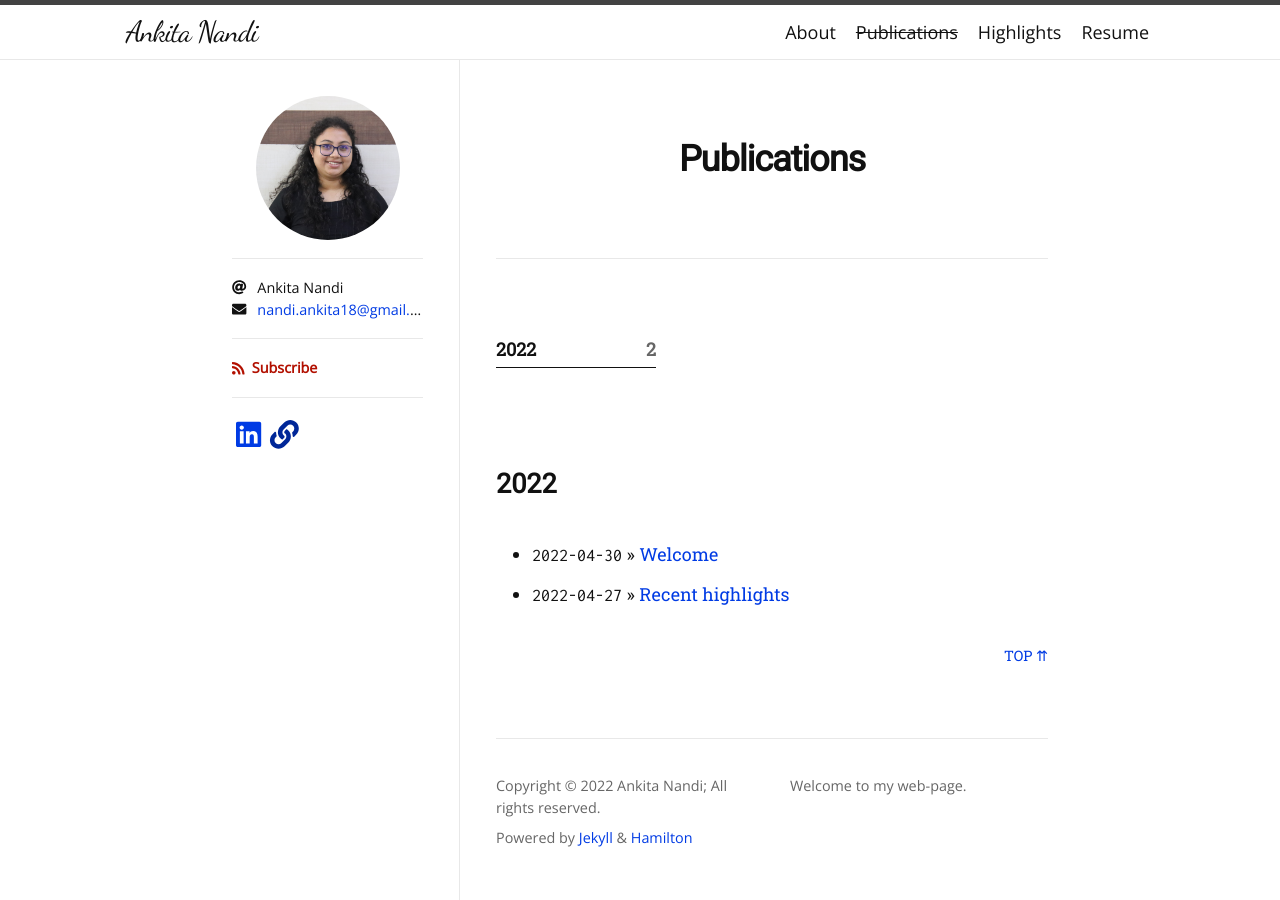
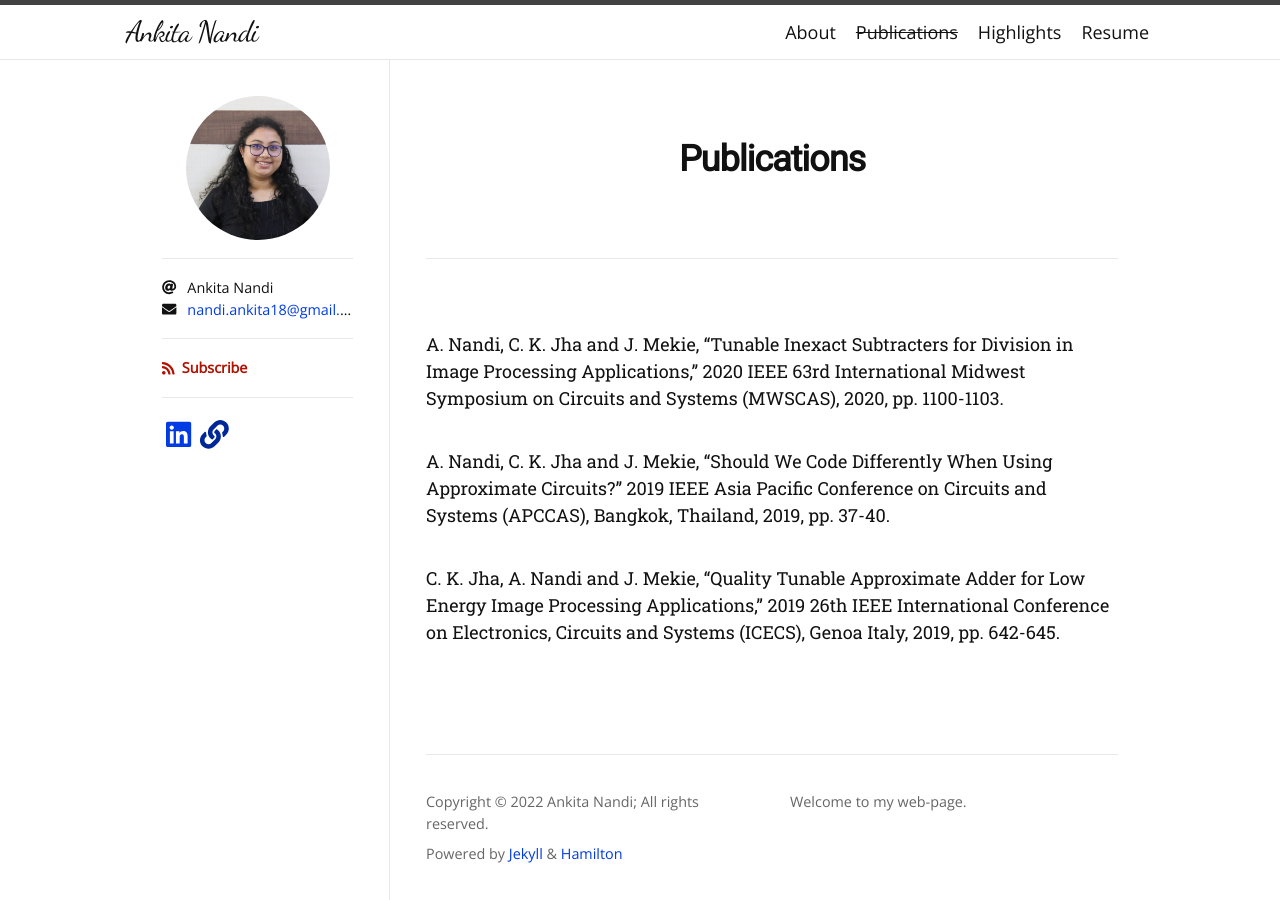
Before and after one commit to nandiankita/nandiankita.github.io, a Jekyll site: the page built from Publications.md, in a window 1280 px wide. Built offline with Jekyll 4.4.1, drawn with Linux system fonts in a browser that asks for light colours; nearby versions of some CDN libraries; some web fonts are replaced.

Commit message:
update publications

```diff
--- a/Publications.md
+++ b/Publications.md
@@ -1,5 +1,10 @@
 ---
-layout: archive-years
+layout: archive-taxonomies
 title: Publications
 permalink: /years/
 ---
+ A. Nandi, C. K. Jha and J. Mekie, "Tunable Inexact Subtracters for Division in Image Processing Applications," 2020 IEEE 63rd International Midwest Symposium on Circuits and Systems (MWSCAS), 2020, pp. 1100-1103.
+
+ A. Nandi, C. K. Jha and J. Mekie, "Should We Code Differently When Using Approximate Circuits?" 2019 IEEE Asia Pacific Conference on Circuits and Systems (APCCAS), Bangkok, Thailand, 2019, pp. 37-40.
+
+ C. K. Jha, A. Nandi and J. Mekie, "Quality Tunable Approximate Adder for Low Energy Image Processing Applications," 2019 26th IEEE International Conference on Electronics, Circuits and Systems (ICECS), Genoa Italy, 2019, pp. 642-645.
```
